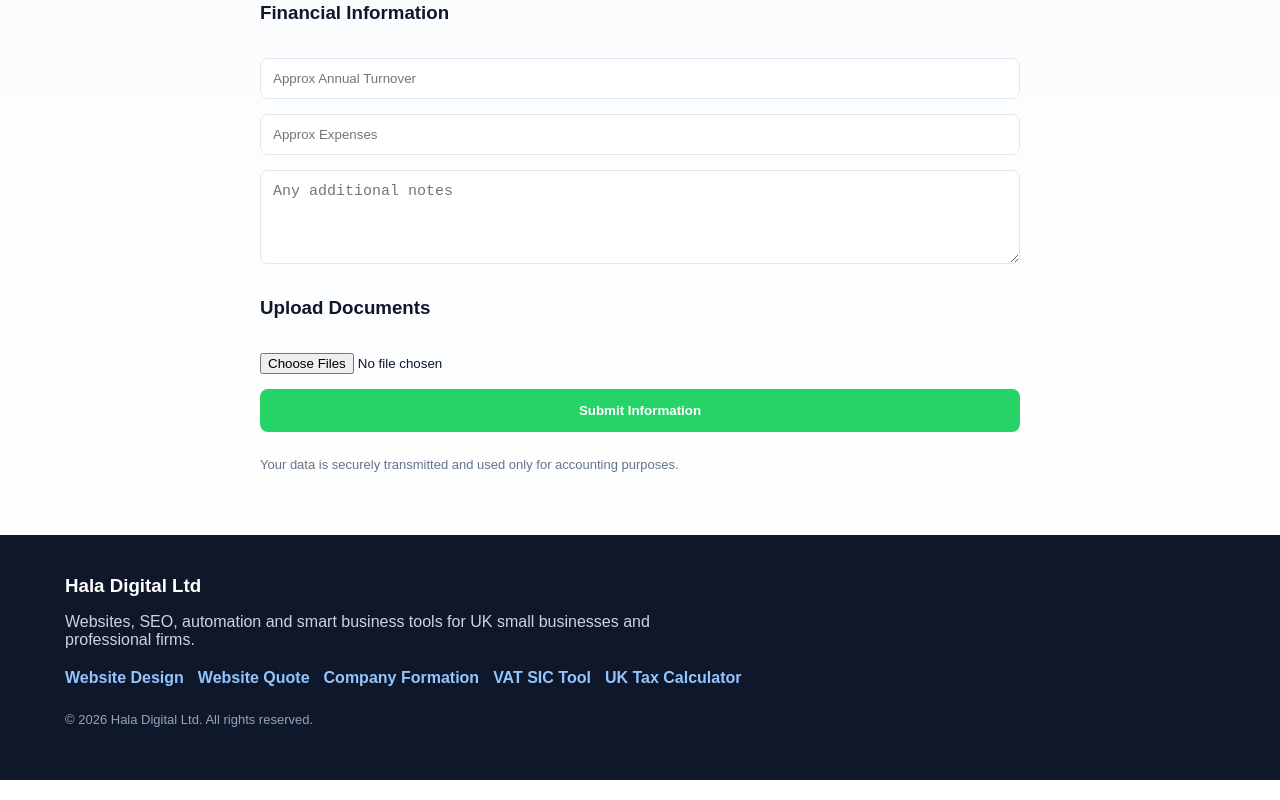
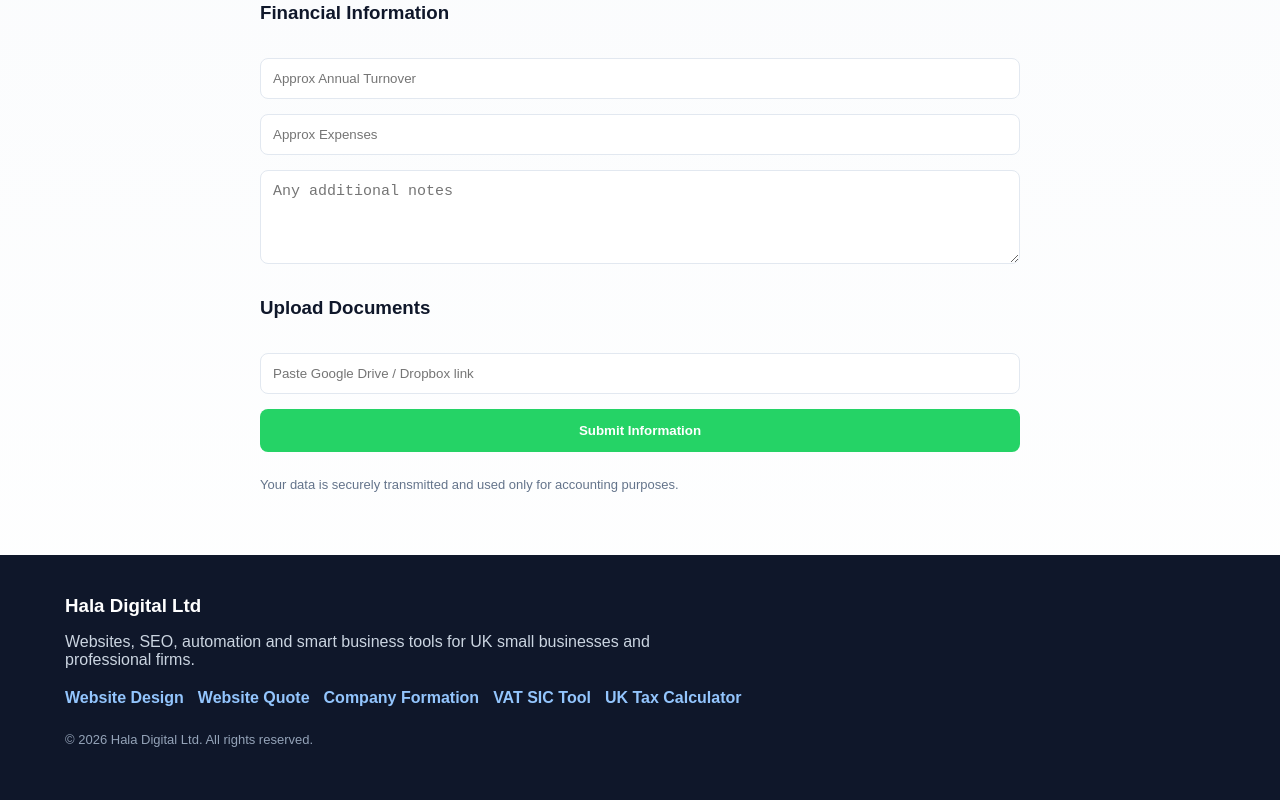
Before and after one commit to HalaDigitalLtd/uktaxcalculator-app, a Next.js app: page /client-upload in a window 1280 px wide. Shown: the part 562-1362 px from the top of the page. Built offline with nearby package versions, Linux system fonts and the light colour scheme.

Commit message:
Update page.tsx

```diff
--- a/app/client-upload/page.tsx
+++ b/app/client-upload/page.tsx
@@ -54,7 +54,11 @@ export default function ClientUploadPage() {
         {/* File Upload */}
         <h3>Upload Documents</h3>
 
-        <input type="file" name="documents" multiple />
+        <input
+  name="document_link"
+  placeholder="Paste Google Drive / Dropbox link"
+  style={inputStyle}
+/>
 
         {/* Submit */}
         <button
```
